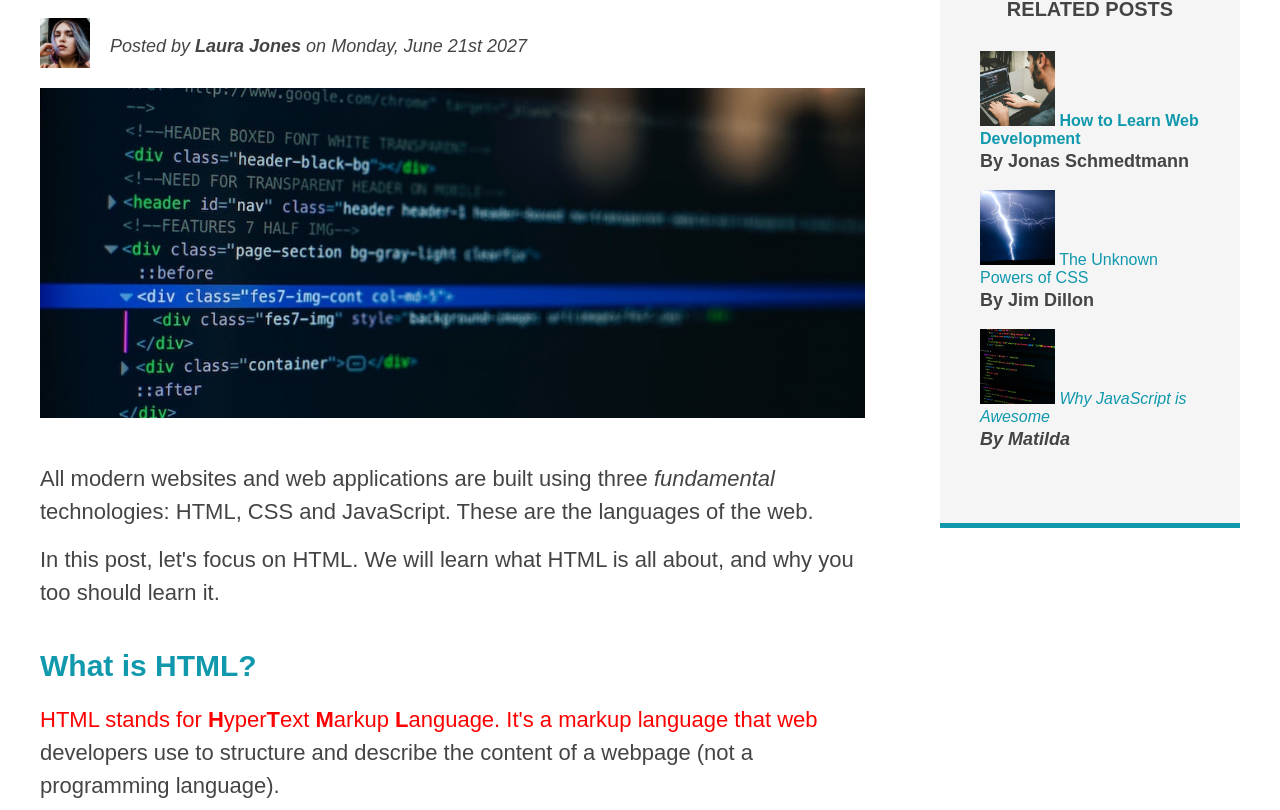
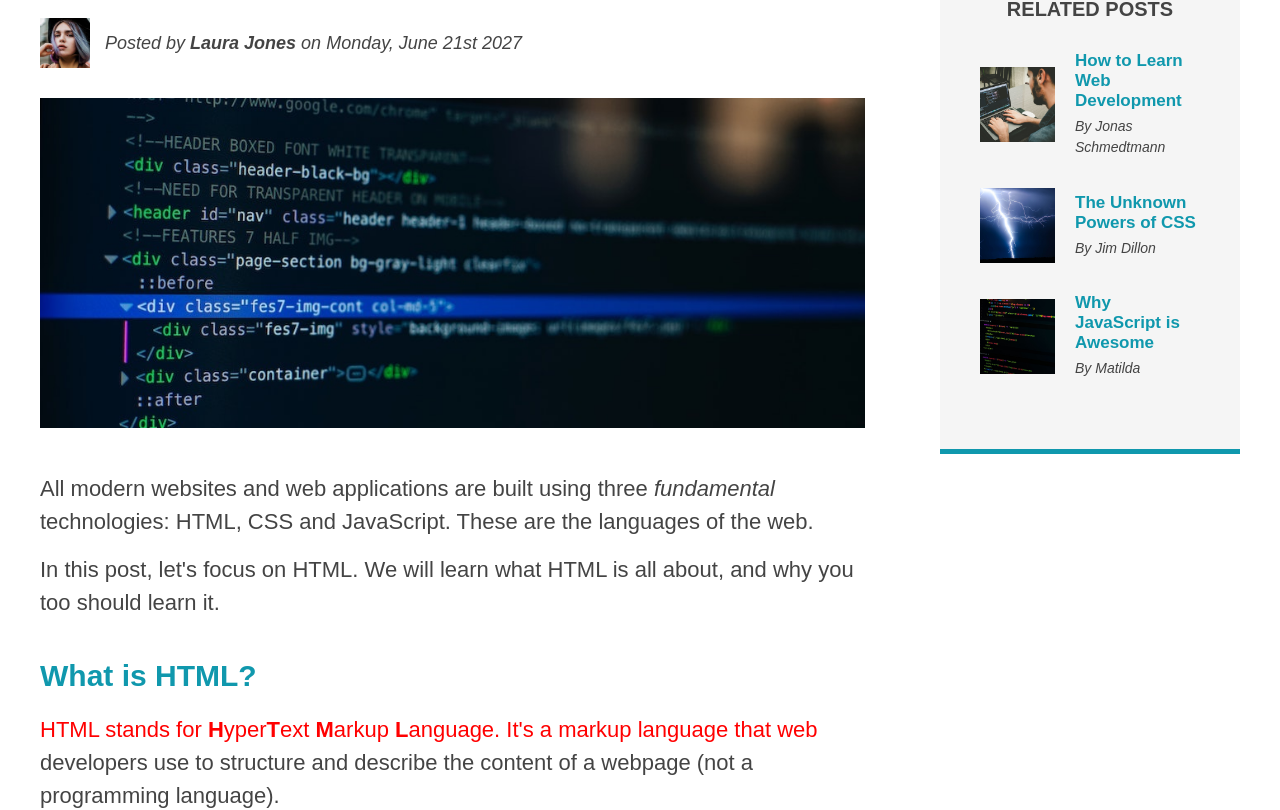
Before and after one commit to 08024763000biyi-dev/web-dev-journey-2026, a plain HTML site: page code-magazine/index.html in a window 1280 px wide. Shown: the part 205-1015 px from the top of the page. Drawn offline with Linux system fonts and the light colour scheme.

Commit message:
feat: rebuild Code Magazine layout with flexbox, applying full flexbox system to code magazine

```diff
--- a/code-magazine/flexbox.html
+++ b/code-magazine/flexbox.html
@@ -36,13 +36,44 @@
         /* STARTER */
         font-family: sans-serif;
         background-color: #ddd;
-        font-size: 34px;
+        font-size: 32px;
         margin: 40px;
 
         /* FLEXBOX */
         display: flex;
         align-items: center;
-        justify-content: space-around;
+        justify-content: flex-start;
+        /* gap: 30px; */
+      }
+
+      .el{
+        /* DEFAULT */
+        /* flex-grow: 0;
+        flex-shrink: 1;
+        flex-basis: 0; */
+
+        /* flex-basis: 200px; */
+        /* flex-shrink: 0; */
+        /* flex: 0 1 200px; */
+
+        /* flex-grow: 1; */
+        flex: 1;
+      }
+
+
+      .el--1{
+        align-self: flex-start;
+        flex-grow: 2;
+        /* order: 2; */
+      }
+
+      .el--5{
+        align-self: stretch;
+        order: 1;
+      }
+
+      .el--6{
+        order: -1;
       }
     </style>
   </head>
@@ -53,9 +84,9 @@
       <div class="el el--3">CSS</div>
       <div class="el el--4">are</div>
       <div class="el el--5">amazing</div>
-      <div class="el el--6">languages</div>
-      <div class="el el--7">to</div>
-      <div class="el el--8">learn</div>
+      <!-- <div class="el el--6">languages</div> -->
+      <!-- <div class="el el--7">to</div>
+      <div class="el el--8">learn</div> -->
     </div>
   </body>
 </html>
--- a/code-magazine/index.html
+++ b/code-magazine/index.html
@@ -5,8 +5,8 @@
     <meta name="viewport" content="width=device-width, initial-scale=1.0" />
     <title>The Basic Language of Web: HTM</title>
     <link rel="stylesheet" href="style.css" />
-    <link rel="stylesheet" href="flexbox.html">
-    <link rel="stylesheet" href="css-grid.html">
+    <link rel="stylesheet" href="flexbox.html" />
+    <link rel="stylesheet" href="css-grid.html" />
   </head>
   <body>
     <div class="container">
@@ -21,14 +21,15 @@
           <a href="css-grid.html">CSS Grid</a>
         </nav>
 
-
         <!-- <div class="clear"></div> -->
       </header>
 
+      <div class="row">
         <article>
           <header class="post-header">
             <h2>The Basic Language of the Web: HTML</h2>
 
+            <div class="author-box">
               <img
                 src="images/laura-jones.jpg"
                 alt="Headshot of Laura Jones"
@@ -40,6 +41,7 @@
               <p id="author" class="author">
                 Posted by <strong>Laura Jones</strong> on Monday, June 21st 2027
               </p>
+            </div>
 
             <img
               class="post-img"
@@ -52,8 +54,8 @@
 
           <p>
             All modern websites and web applications are built using three
-          <em>fundamental</em> technologies: HTML, CSS and JavaScript. These are
-          the languages of the web.
+            <em>fundamental</em> technologies: HTML, CSS and JavaScript. These
+            are the languages of the web.
           </p>
 
           <p>
@@ -66,8 +68,8 @@
           <p>
             HTML stands for <strong>H</strong>yper<strong>T</strong>ext
             <strong>M</strong>arkup <strong>L</strong>anguage. It's a markup
-          language that web developers use to structure and describe the content
-          of a webpage (not a programming language).
+            language that web developers use to structure and describe the
+            content of a webpage (not a programming language).
           </p>
 
           <p>
@@ -120,38 +122,47 @@
         <aside>
           <h4>Related posts</h4>
           <ul class="related">
-          <li>
+            <li class="related-post">
               <img
                 src="images/related-1.jpg"
                 alt="An image of someone coding"
                 width="75"
                 height="75"
               />
-            <a href="#">How to Learn Web Development</a>
+              <div>
+                <a href="#" class="related-link"
+                  >How to Learn Web Development</a
+                >
                 <p class="related-author">By Jonas Schmedtmann</p>
+              </div>
             </li>
-          <li>
+            <li class="related-post">
               <img
                 src="images/related-2.jpg"
                 alt="A lightning image"
                 width="75"
                 height="75"
               />
-            <a href="#">The Unknown Powers of CSS</a>
+              <div>
+                <a href="#" class="related-link">The Unknown Powers of CSS</a>
                 <p class="related-author">By Jim Dillon</p>
+              </div>
             </li>
-          <li>
+            <li class="related-post">
               <img
                 src="images/related-3.jpg"
                 alt="HTML codes"
                 width="75"
                 height="75"
               />
-            <a href="#">Why JavaScript is Awesome</a>
+              <div>
+                <a href="#" class="related-link">Why JavaScript is Awesome</a>
                 <p class="related-author">By Matilda</p>
+              </div>
             </li>
           </ul>
         </aside>
+      </div>
 
       <footer>
         <p id="copyright">Copyright &copy; 2027 by The Code Magazine</p>
--- a/code-magazine/style.css
+++ b/code-magazine/style.css
@@ -192,7 +192,6 @@
   display: block; */
 
   margin-right: 30px;
-  margin-top: 15px;
   display: inline-block;
 }
 
@@ -241,6 +240,8 @@
 }
 
 /* FLOATS */
+
+/*
 .author-img {
   float: left;
   margin-bottom: 20px;
@@ -260,10 +261,6 @@
   float: right;
 }
 
-/* .clear{
-  clear: both;
-} */
-
 .clearfix::after {
   clear: both;
   content: "";
@@ -271,16 +268,70 @@
 }
 
 article {
-  /* background-color: #008000; */
   width: 825px;
   float: left;
 }
 aside {
-  /* background-color: #ff0000; */
   width: 300px;
   float: right;
 }
 footer {
-  /* background-color: #ffff00; */
   clear: both;
 }
+*/
+
+/* FLEXBOX */
+.main-header {
+  display: flex;
+  align-items: center;
+  justify-content: space-between;
+  /* justify-content: space-around; */
+}
+
+.author-box {
+  display: flex;
+  align-items: center;
+  margin-bottom: 30px;
+}
+
+.author {
+  margin-bottom: 0;
+  margin-left: 15px;
+}
+
+.related-post {
+  display: flex;
+  align-items: center;
+  gap: 20px;
+  margin-bottom: 30px;
+}
+
+.related-link {
+  font-size: 17px;
+  font-weight: bold;
+  font-style: normal;
+  display: inline-block;
+  margin-bottom: 5px;
+}
+
+.related-author {
+  margin-bottom: 0;
+  font-size: 14px;
+  font-weight: normal;
+  font-style: italic;
+}
+
+.row {
+  display: flex;
+  align-items: flex-start;
+  gap: 75px;
+}
+
+article {
+  flex: 1;
+  margin-bottom: 0;
+}
+
+aside {
+  flex: 0 0 300px;
+}
```
Also changed, not shown: README.md, code-magazine/README.md, code-magazine/images/code-magazine-preview.png, images/code-magazine-preview.png. Lines whose indentation alone changed are shown as unchanged.
